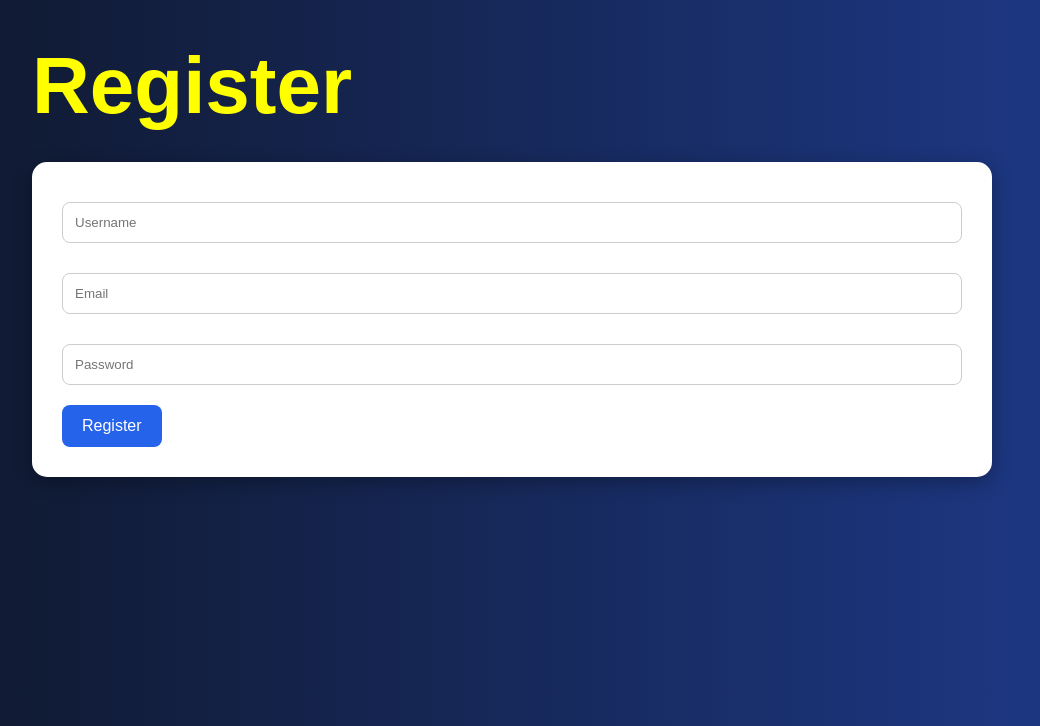
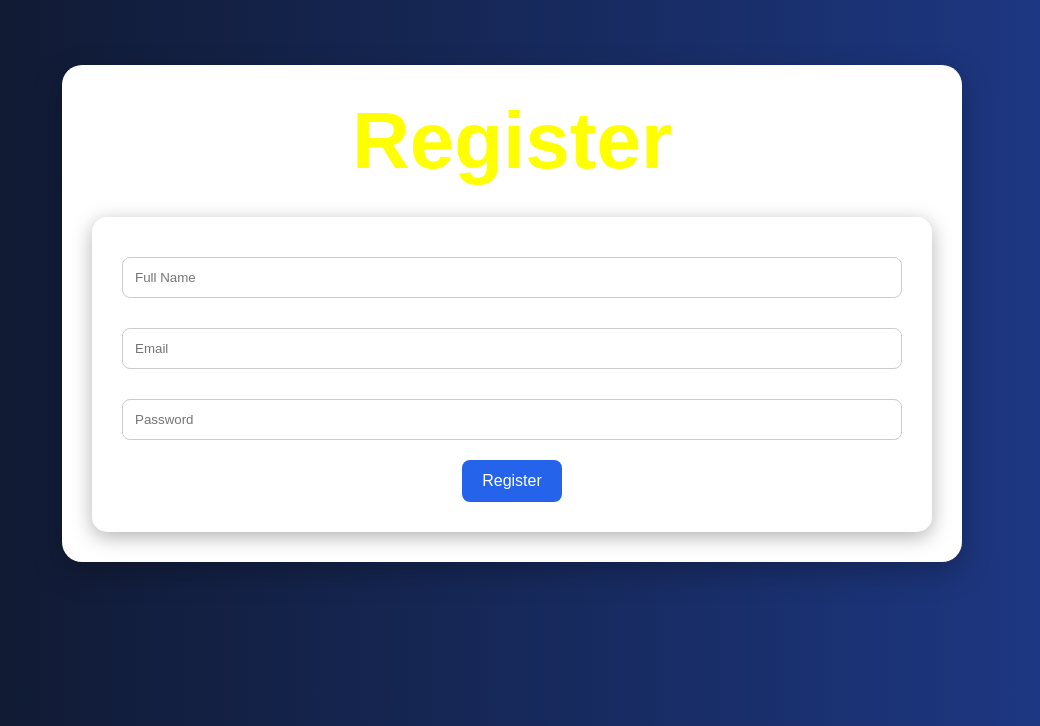
Before and after one commit to farhanmb582-oss/Uniport-Bus-Ticket-Booking-System, a PHP site: page /register.php in a window 1280 px wide. Shown: the part 74-800 px from the top of the page, without its empty margins (128-1168 px from the left). Run offline with PHP 8.4, Linux system fonts and the light colour scheme.

Commit message:
Updated project files

```diff
--- a/register.php
+++ b/register.php
@@ -50,25 +50,19 @@
 
 <div class="container">
 
-<h1>Register</h1>
+    <div class="card">
 
-<p><?php echo $message; ?></p>
+        <h1>Register</h1>
 
-<form method="POST">
+        <form>
+            <input type="text" placeholder="Full Name">
+            <input type="email" placeholder="Email">
+            <input type="password" placeholder="Password">
 
-<input type="text" name="username" placeholder="Username" required>
+            <button type="submit">Register</button>
+        </form>
 
-<input type="email" name="email" placeholder="Email" required>
-
-<input type="password" name="password" placeholder="Password" required>
-
-<button type="submit" name="register">
-
-Register
-
-</button>
-
-</form>
+    </div>
 
 </div>
 
```
